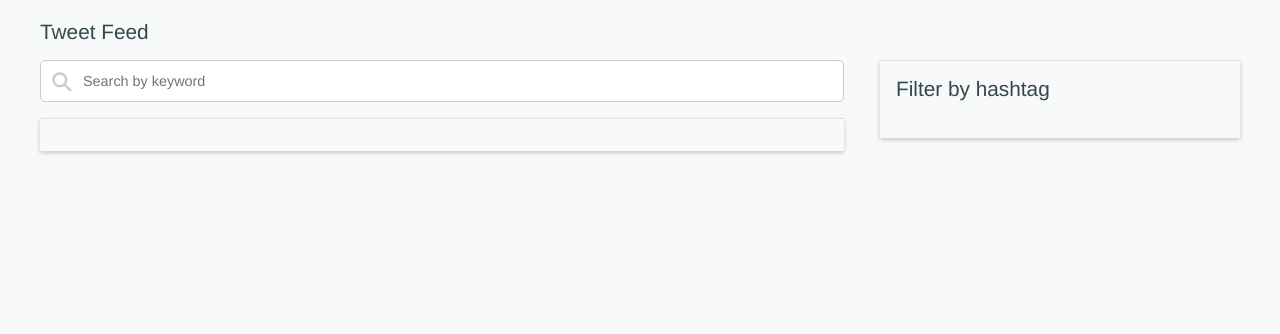
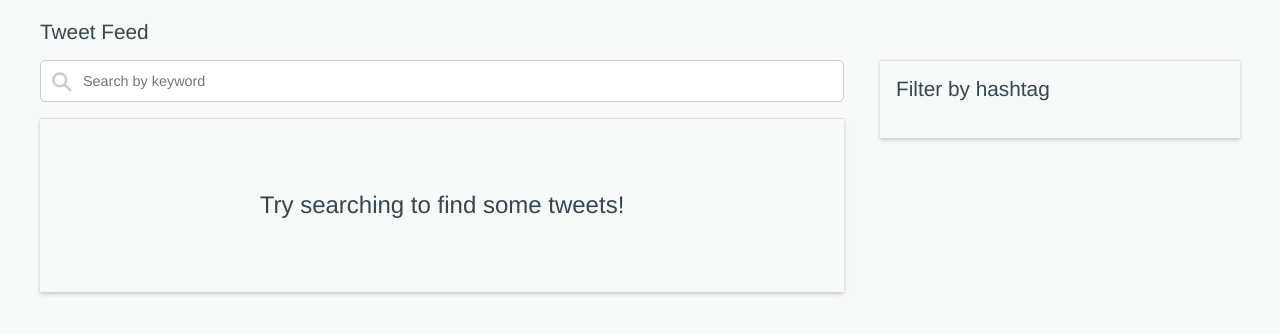
Before and after one commit to sbefort/science37, a React (Create React App) app in the folder frontend/: page / in a window 1280 px wide. Shown: the top 334 px of the page. Built offline with nearby package versions, Linux system fonts and the light colour scheme.

Commit message:
Improved tweets and chips

```diff
--- a/frontend/src/components/App.js
+++ b/frontend/src/components/App.js
@@ -8,12 +8,11 @@ import H1 from './H1';
 import H2 from './H2';
 import TextInputWithIcon from './TextInputWithIcon';
 import Card from './Card';
-import Tweet from './Tweet';
 import Chip from './Chip';
 import Footer from './Footer';
 import useDebounce from '../hooks/useDebounce';
 import useTwitterProxy from '../hooks/useTwitterProxy';
-import filterTweets from '../utils/filterTweets';
+import Tweets from './Tweets';
 
 // If page is loaded with '?theme=dark' appended to URL, change to dark mode.
 const params = new URLSearchParams(window.location.search);
@@ -43,6 +42,7 @@ function App() {
                                                   .map((hashtag) => hashtag.text)
                                                   .filter((value, index, self) => self.indexOf(value) === index) : [];
     setHashtags(hashtags);
+    setSelectedHashtag('');
   }, [data]);
 
   // Add or remove hashtags from the selectedHashtags filter when a hashtag is clicked
@@ -75,15 +75,13 @@ function App() {
         <Card>
           <H2>Filter by hashtag</H2>
           {hashtags && hashtags.map((hashtag) => (
-            <Chip onClick={() => onHashtagClick(hashtag)} key={hashtag}>#{ hashtag }</Chip>
+            <Chip isSelected={selectedHashtag === hashtag} onClick={() => onHashtagClick(hashtag)} key={hashtag}>#{ hashtag }</Chip>
           ))}
         </Card>
       </MasonryItem>
       <MasonryItem width="67%">
         <Card>
-          {data.statuses && filterTweets(data.statuses, selectedHashtag).map((tweet) => (
-            <Tweet key={tweet.id} tweet={tweet} />
-          ))}
+          <Tweets tweets={data.statuses} selectedHashtag={selectedHashtag} onHashtagClick={onHashtagClick}/>
         </Card>
       </MasonryItem>
       <Footer />
```
